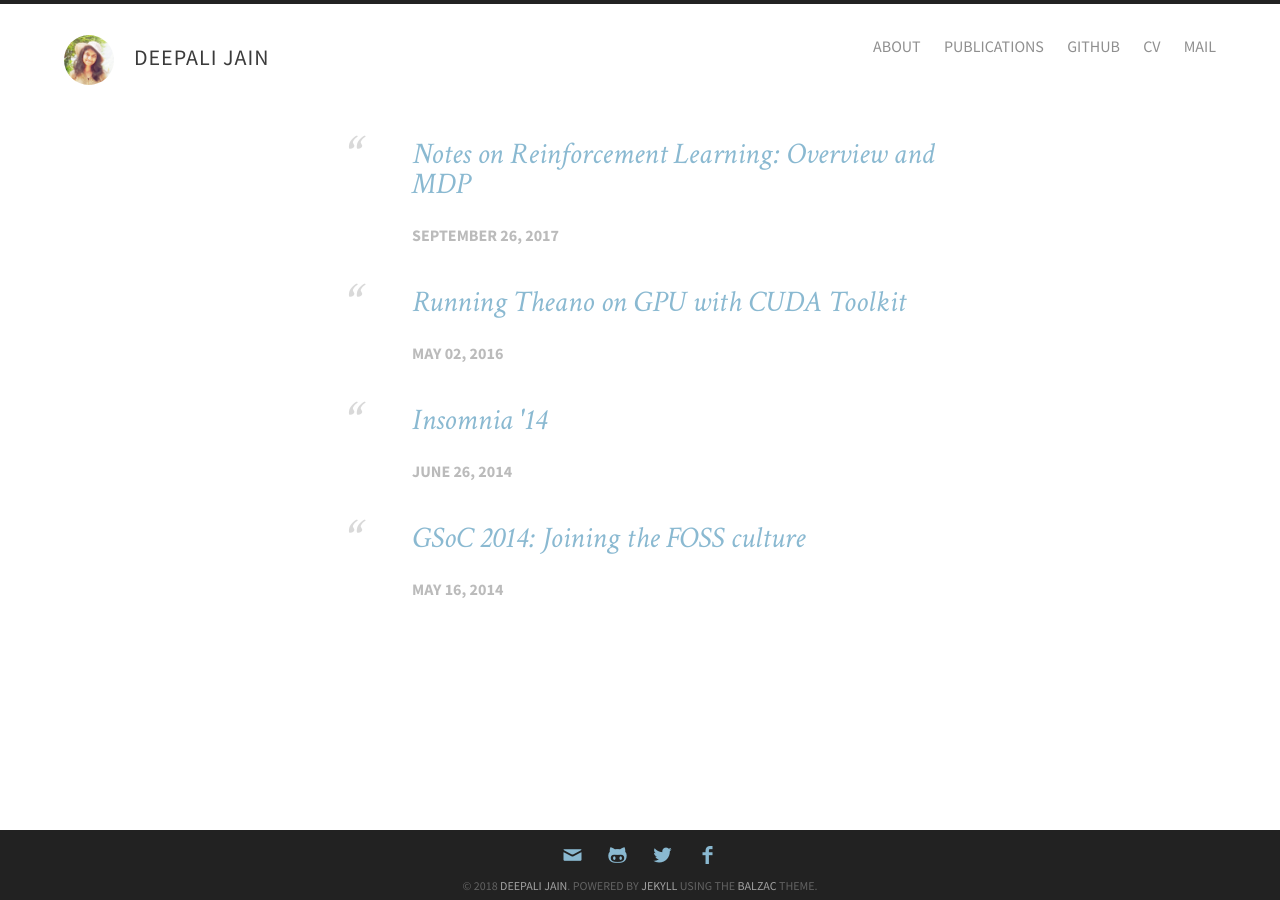
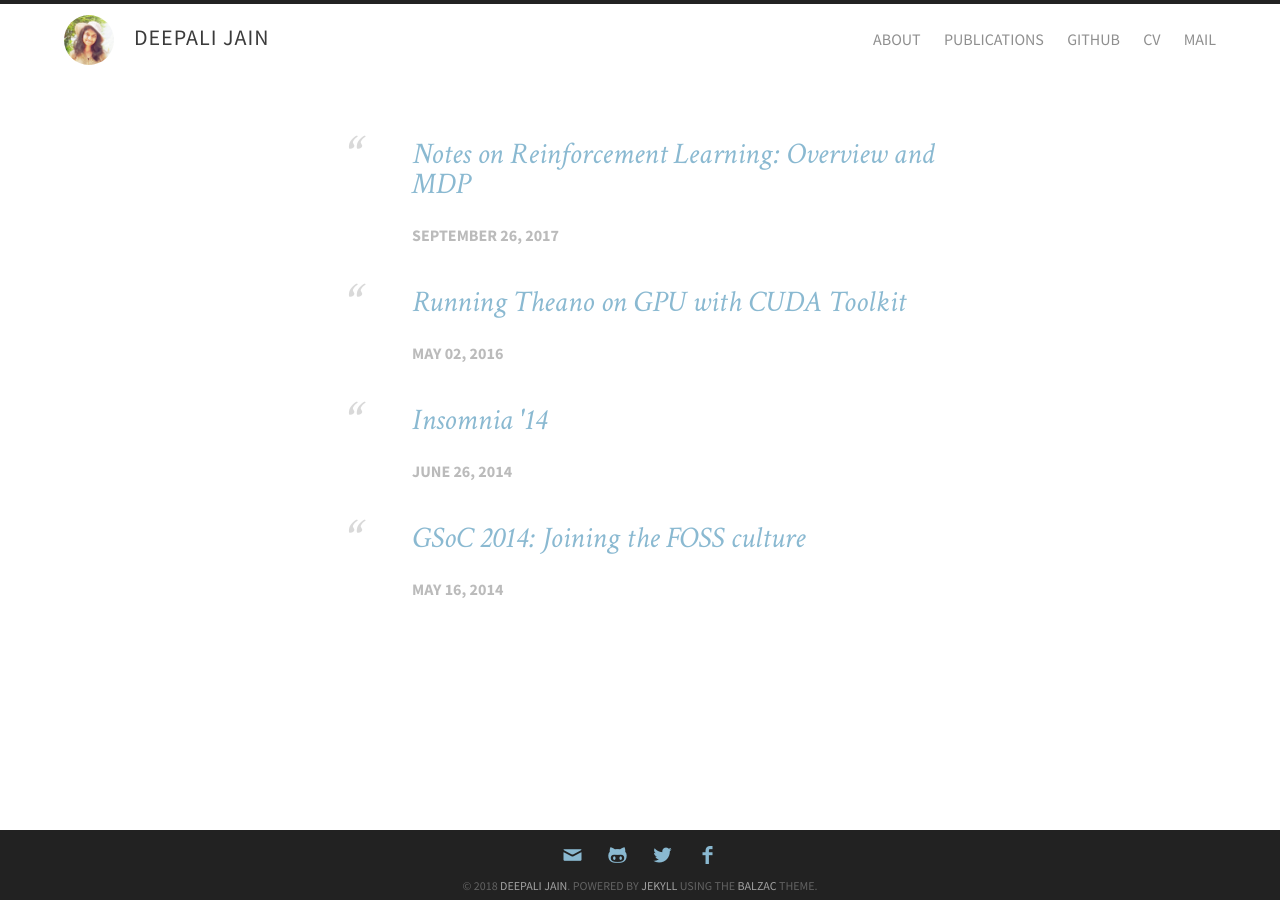
Before and after one commit to jaindeepali/jaindeepali.github.com, a Jekyll site: the page built from index.md, in a window 1280 px wide and 900 px high. Built offline with Jekyll 4.4.1, drawn with Linux system fonts in a browser that asks for light colours.

Commit message:
Fix navbar spacing

```diff
--- a/_layouts/post-light-feature.html
+++ b/_layouts/post-light-feature.html
@@ -2,10 +2,10 @@
 
 {% include head-dark.html %}
 
-<section class="article">
+<section class="article pad-top-post">
 
   <div class="overlay overlay-lighter"></div>
-  <div class="featured-image" style="background-image: url({{ site.url }}/images/{{ page.image.feature }})"></div>
+  <div class="featured-image" style="background-image: url(/images/{{ page.image.feature }})"></div>
 {% else %}
 
 {% include head-dark.html %}
--- a/assets/css/i.css
+++ b/assets/css/i.css
@@ -602,6 +602,10 @@ input {
   padding-top: 66px;
 }
 
+.pad-top-post {
+  padding-top: 80px;
+}
+
 /************ Layout *************/
 #bump {
   min-height: 100%;
@@ -659,7 +663,7 @@ article.wide {
 
 /* Header */
 header.site-header {
-  padding: 20px 0 0 0;
+  /*padding: 20px 0 0 0;*/
   position: fixed;
   width: 100%;
   z-index: 500;
@@ -744,6 +748,7 @@ header.site-header nav {
   float: right;
   display: block;
   padding-right: 5vw;
+  padding-top: 1vw;
 }
 header.site-header nav:before, header.site-header nav:after {
   content: "";
@@ -1280,7 +1285,7 @@ footer .social ul li:last-child {
   }
 
   header.site-header {
-    min-height: 59px;
+    min-height: 70px;
     /*margin-top: 20px;*/
     padding-top: 0;
   }
```
Also changed, not shown: _posts/2014-05-16-GSoC-2014.md (+1 -1 lines).
